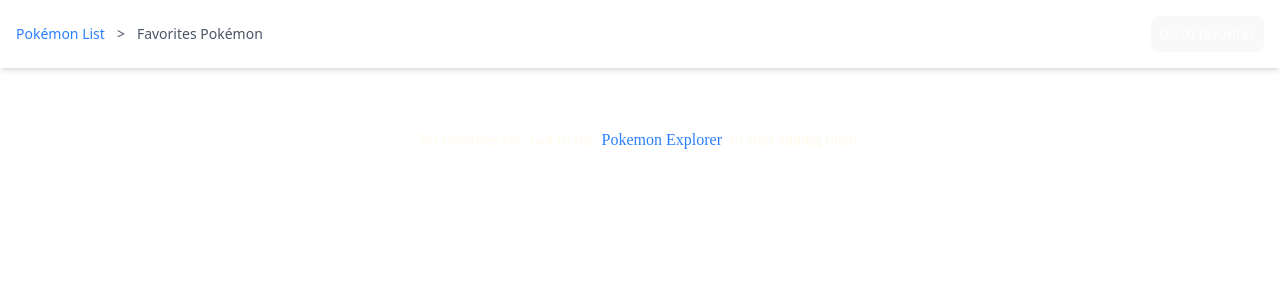
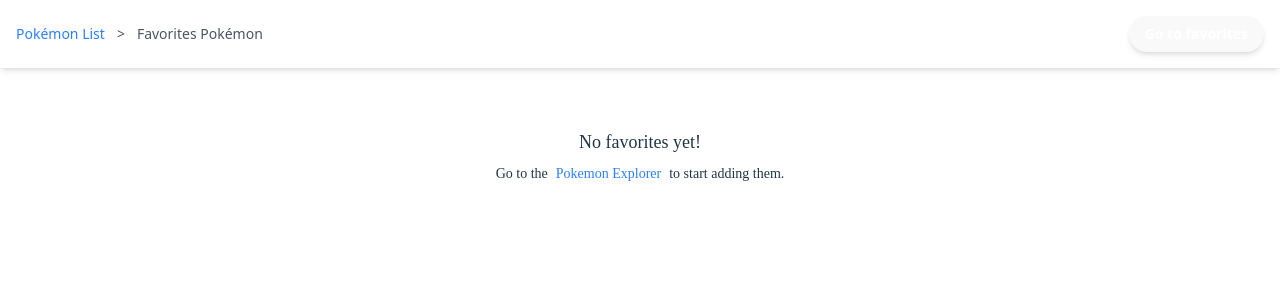
Before and after one commit to Tonetete/pokemon-explorer, a React (Vite) app: page /pokemon-explorer/favorites-pokemon in a window 1280 px wide. Shown: the top 300 px of the page. Built offline with nearby package versions, Linux system fonts and the light colour scheme; a web font is replaced by a local one.

Commit message:
Not found and fix style for no favorites

```diff
--- a/src/App.tsx
+++ b/src/App.tsx
@@ -34,7 +34,7 @@
         <header className="fixed top-0 left-0 right-0 z-50 text-sm text-gray-600 mb-4 p-4 bg-white shadow-md flex items-center justify-between">
           <Breadcrumb routes={routes} />
           <Link to="/pokemon-explorer/favorites-pokemon">
-            <button className="bg-blue-500 hover:bg-blue-600 text-white text-sm px-2 py-2 rounded-lg cursor-pointer">
+            <button className="cursor-pointer px-4 py-2 bg-blue-500 text-white font-bold rounded-full shadow-md hover:bg-blue-600 transition">
               Go to favorites
             </button>
           </Link>
--- a/src/components/pages/NotFound/NotFound.tsx
+++ b/src/components/pages/NotFound/NotFound.tsx
@@ -1,3 +1,28 @@
+import { Link } from 'react-router'
+
 export default function NotFound() {
-  return <div>Not Found</div>
+  return (
+    <div className="flex flex-col items-center justify-center min-h-screen text-center p-6">
+      {/* Funny Pokémon Image */}
+      <img
+        src="https://raw.githubusercontent.com/PokeAPI/sprites/master/sprites/pokemon/other/official-artwork/54.png"
+        alt="Psyduck Confused"
+        className="w-48 h-48"
+      />
+
+      <h2 className="text-lg font-bold font-pokemon-gb mt-4">Oops! 404 - Page Not Found</h2>
+
+      <p className="font-pokemon-gb text-md mt-2 mb-2">
+        Looks like Psyduck is as confused as we are!
+      </p>
+
+      {/* Return Home Button */}
+      <Link
+        to="/pokemon-explorer"
+        className="cursor-pointer px-4 py-2 bg-blue-500 text-white font-bold rounded-full shadow-md hover:bg-blue-600 transition"
+      >
+        Return to Pokémon Explorer
+      </Link>
+    </div>
+  )
 }
--- a/src/components/pages/PokemonFavoriteListPage/PokemonFavoriteListPage.tsx
+++ b/src/components/pages/PokemonFavoriteListPage/PokemonFavoriteListPage.tsx
@@ -25,13 +25,18 @@
           ))}
         </div>
       ) : (
-        <span className="flex items-center justify-center text-amber-50 font-pokemon-gb">
-          No favorites yet. Got to the
-          <Link className="ml-2 mr-2 text-blue-500" to="/pokemon-explorer">
-            Pokemon Explorer
-          </Link>{' '}
-          to start adding them.
-        </span>
+        <div className="flex flex-col items-center justify-center">
+          <h2 className="flex items-center justify-center font-pokemon-gb text-lg">
+            No favorites yet!
+          </h2>
+          <span className="flex items-center justify-center font-pokemon-gb text-sm mt-2">
+            Go to the
+            <Link className="ml-2 mr-2 text-blue-500" to="/pokemon-explorer">
+              Pokemon Explorer
+            </Link>{' '}
+            to start adding them.
+          </span>
+        </div>
       )}
     </>
   )
```
